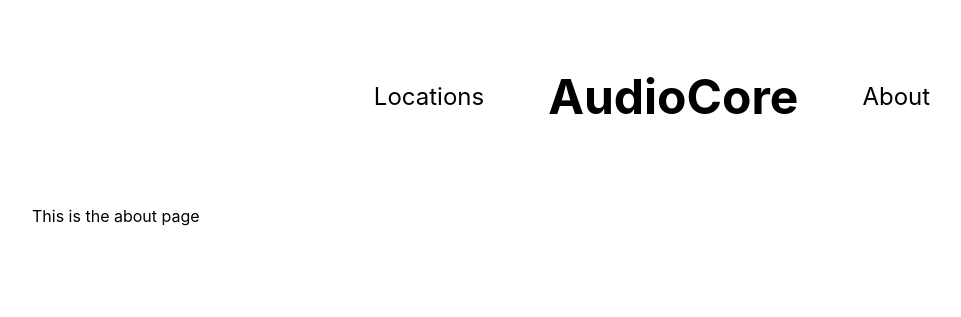
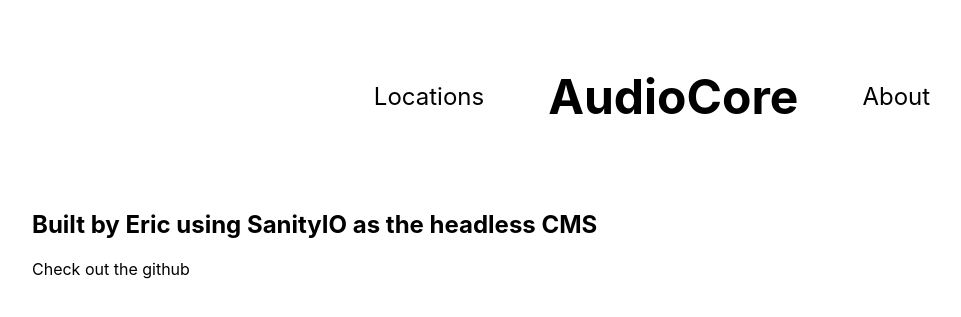
Before and after one commit to Aereli/100DaysOfGatsby2021, a Gatsby site in the folder 100days-gatsby2021/: page /about in a window 1280 px wide. Shown: the part 125-442 px from the top of the page, without its empty margins (8-969 px from the left). Built offline with nearby package versions, Linux system fonts and the light colour scheme; Gatsby itself is replaced by a stand-in of ours.

Commit message:
setup about and home page basics

```diff
--- a/100days-gatsby2021/src/pages/about.js
+++ b/100days-gatsby2021/src/pages/about.js
@@ -2,5 +2,12 @@ import React from 'react'
 import Layout from '../components/layout'
 
 export default function About() {
-  return <Layout>This is the about page</Layout>
+  return (
+    <Layout>
+      <h2>Built by Eric using SanityIO as the headless CMS</h2>
+      <a href="https://github.com/Aereli" target="_blank">
+        Check out the github
+      </a>
+    </Layout>
+  )
 }
--- a/100days-gatsby2021/src/pages/index.js
+++ b/100days-gatsby2021/src/pages/index.js
@@ -4,7 +4,8 @@ import Layout from '../components/layout'
 const IndexPage = () => {
   return (
     <Layout>
-      <h1>this is home</h1>
+      <h1>Welcome to AudioCORE.</h1>
+      <p>Day 1 of #100DaysOfGatsby</p>
     </Layout>
   )
 }
```
